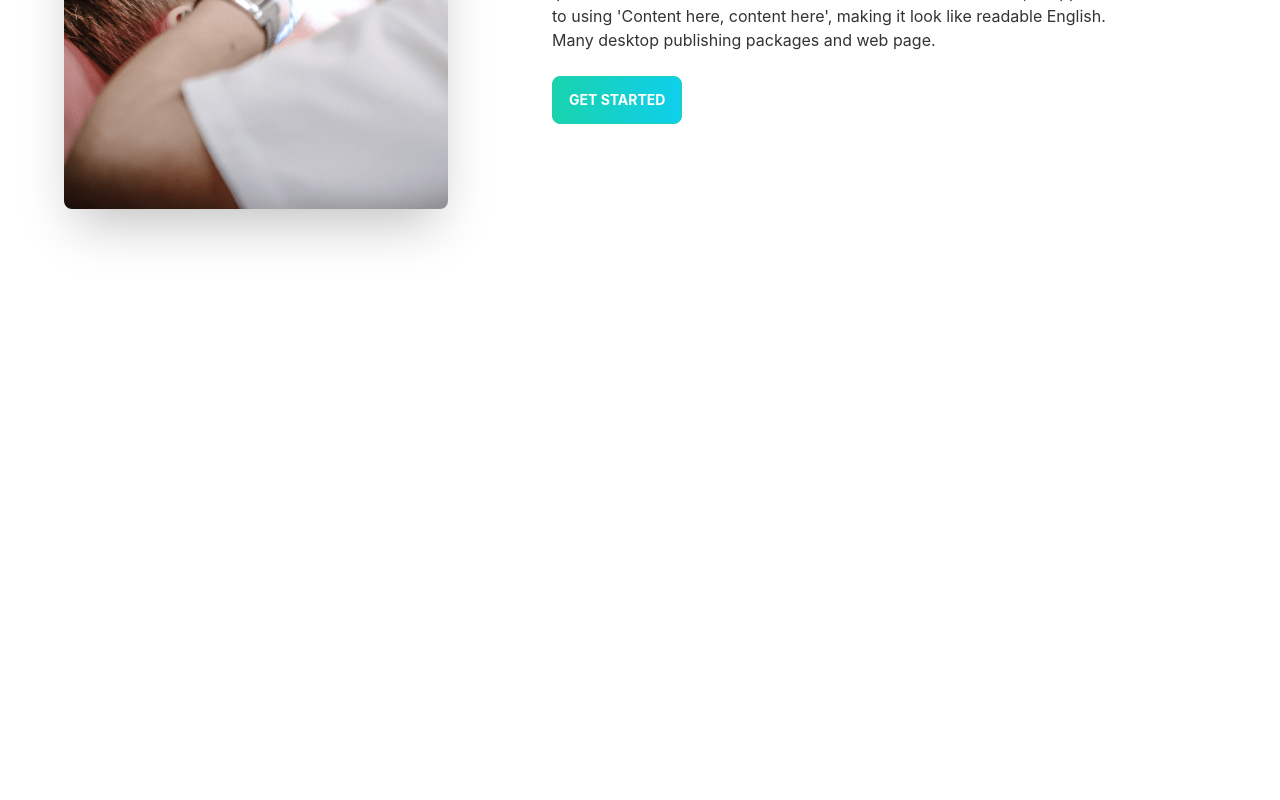
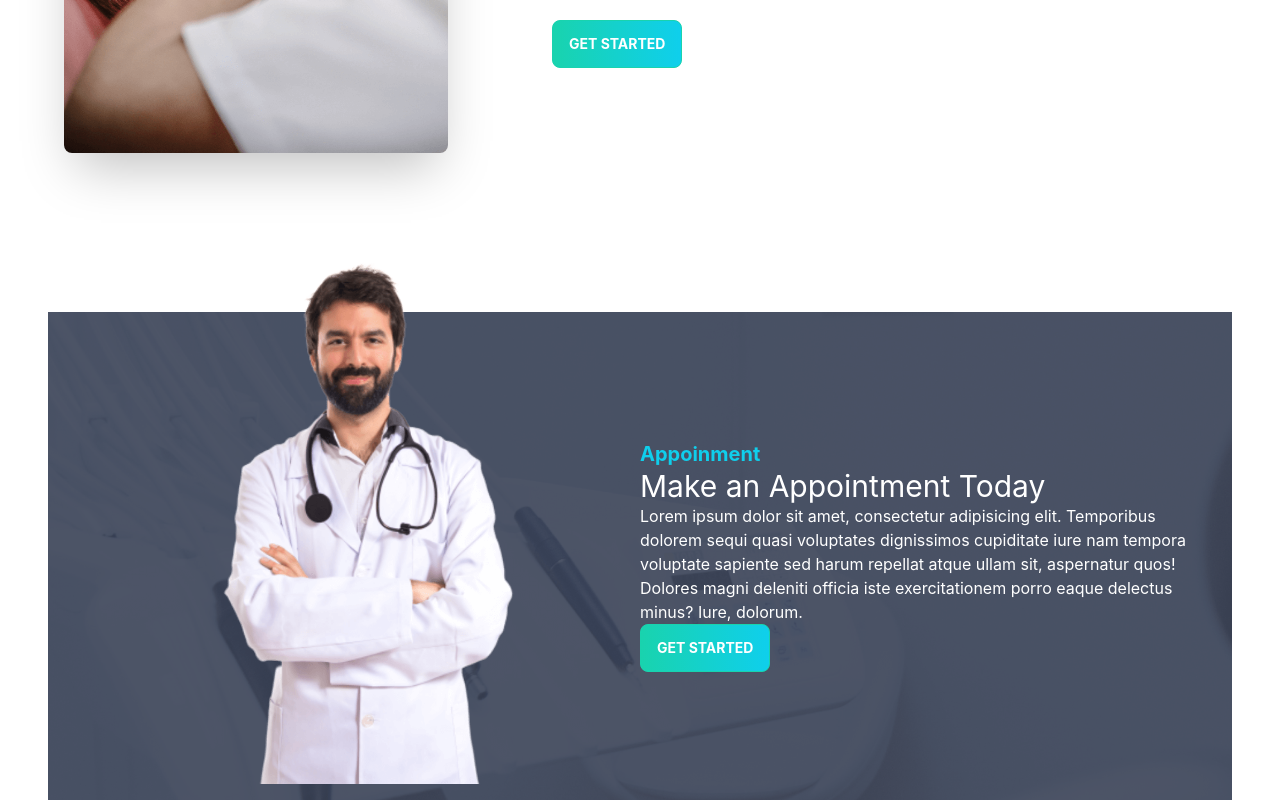
Before and after one commit to mohammadshariful/doctors-portal-client, a React (Create React App) app: page / in a window 1280 px wide. Shown: the part 2099-2899 px from the top of the page. Before the commit the page ends 2467 px from the top, so only its background shows below. Built offline with nearby package versions, Linux system fonts and the light colour scheme.

Commit message:
make appointment section added

```diff
--- a/src/Pages/Home/Banner.js
+++ b/src/Pages/Home/Banner.js
@@ -1,6 +1,6 @@
 import React from "react";
 import chair from "../../assets/images/chair.png";
-import PrimaryBtn from "./PrimaryBtn";
+import PrimaryBtn from "../Shared/PrimaryBtn/PrimaryBtn";
 const Banner = () => {
   return (
     <div className="hero min-h-screen">
@@ -13,7 +13,7 @@
             industry. Lorem Ipsum has been the industry's standard dummy text
             ever since the.
           </p>
-          <PrimaryBtn />
+          <PrimaryBtn>Get Started</PrimaryBtn>
         </div>
       </div>
     </div>
--- a/src/Pages/Home/DentalCare.js
+++ b/src/Pages/Home/DentalCare.js
@@ -1,6 +1,6 @@
 import React from "react";
 import treatment from "../../assets/images/treatment.png";
-import PrimaryBtn from "./PrimaryBtn";
+import PrimaryBtn from "../Shared/PrimaryBtn/PrimaryBtn";
 const DentalCare = () => {
   return (
     <div className="hero min-h-screen">
@@ -17,7 +17,7 @@
             here', making it look like readable English. Many desktop publishing
             packages and web page.
           </p>
-          <PrimaryBtn />
+          <PrimaryBtn>Get Started</PrimaryBtn>
         </div>
         <img
           src={treatment}
--- a/src/Pages/Home/Home.js
+++ b/src/Pages/Home/Home.js
@@ -2,6 +2,7 @@
 import Banner from "./Banner";
 import DentalCare from "./DentalCare";
 import Info from "./Info";
+import MakeAppointment from "./MakeAppointment";
 import Services from "./Services";
 
 const Home = () => {
@@ -11,6 +12,7 @@
       <Info />
       <Services />
       <DentalCare />
+      <MakeAppointment />
     </div>
   );
 };
--- a/src/Pages/Home/InfoCard.js
+++ b/src/Pages/Home/InfoCard.js
@@ -9,9 +9,6 @@
       <div className="card-body text-white">
         <h2 className="card-title">{cardTitle}</h2>
         <p>Click the button to listen on Spotiwhy app.</p>
-        <div className="card-actions justify-end">
-          <button className="btn btn-primary">Listen</button>
-        </div>
       </div>
     </div>
   );
--- /dev/null
+++ b/src/Pages/Home/MakeAppointment.js
@@ -0,0 +1,32 @@
+import React from "react";
+import appointment from "../../assets/images/appointment.png";
+import doctor from "../../assets/images/doctor.png";
+import PrimaryBtn from "../Shared/PrimaryBtn/PrimaryBtn";
+const MakeAppointment = () => {
+  return (
+    <section
+      style={{
+        background: `url(${appointment})`,
+      }}
+      className="flex justify-center items-center p-4"
+    >
+      <div className="flex-1 hidden lg:block">
+        <img className="mt-[-120px]" src={doctor} alt="" />
+      </div>
+      <div className="flex-1">
+        <h3 className="text-xl text-primary font-bold">Appoinment</h3>
+        <h2 className="text-3xl text-white">Make an Appointment Today</h2>
+        <p className="text-white">
+          Lorem ipsum dolor sit amet, consectetur adipisicing elit. Temporibus
+          dolorem sequi quasi voluptates dignissimos cupiditate iure nam tempora
+          voluptate sapiente sed harum repellat atque ullam sit, aspernatur
+          quos! Dolores magni deleniti officia iste exercitationem porro eaque
+          delectus minus? Iure, dolorum.
+        </p>
+        <PrimaryBtn>Get Started</PrimaryBtn>
+      </div>
+    </section>
+  );
+};
+
+export default MakeAppointment;
--- a/src/Pages/Home/PrimaryBtn.js
+++ b/src/Pages/Shared/PrimaryBtn/PrimaryBtn.js
@@ -1,9 +1,9 @@
 import React from "react";
 
-const PrimaryBtn = () => {
+const PrimaryBtn = ({ children }) => {
   return (
     <button className="btn btn-secondary uppercase text-white font-bold bg-gradient-to-r from-secondary to-primary">
-      Get Started
+      {children}
     </button>
   );
 };
```
